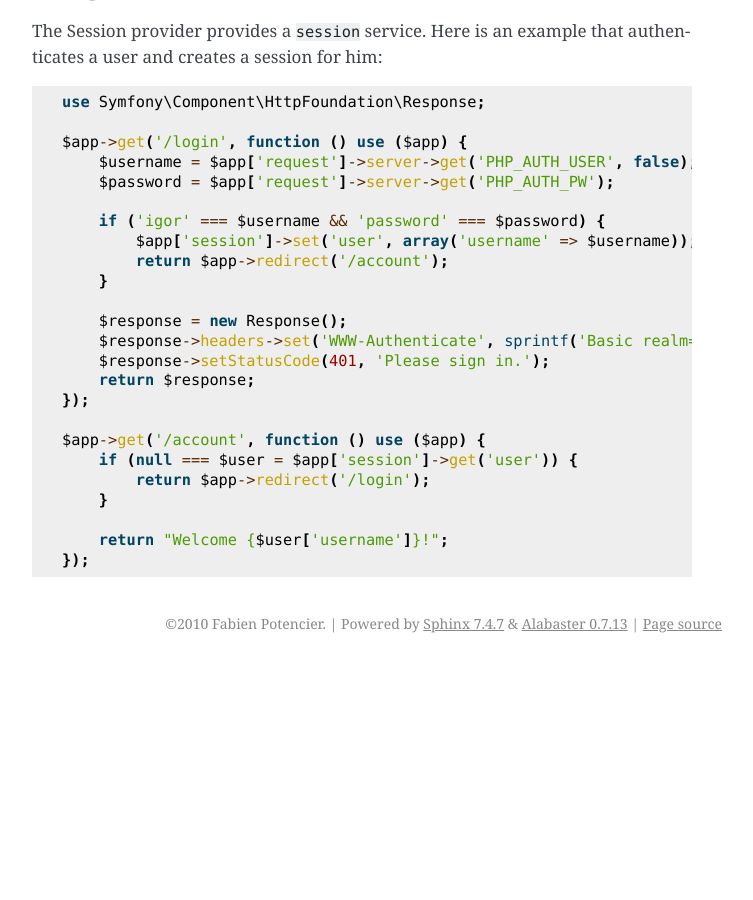
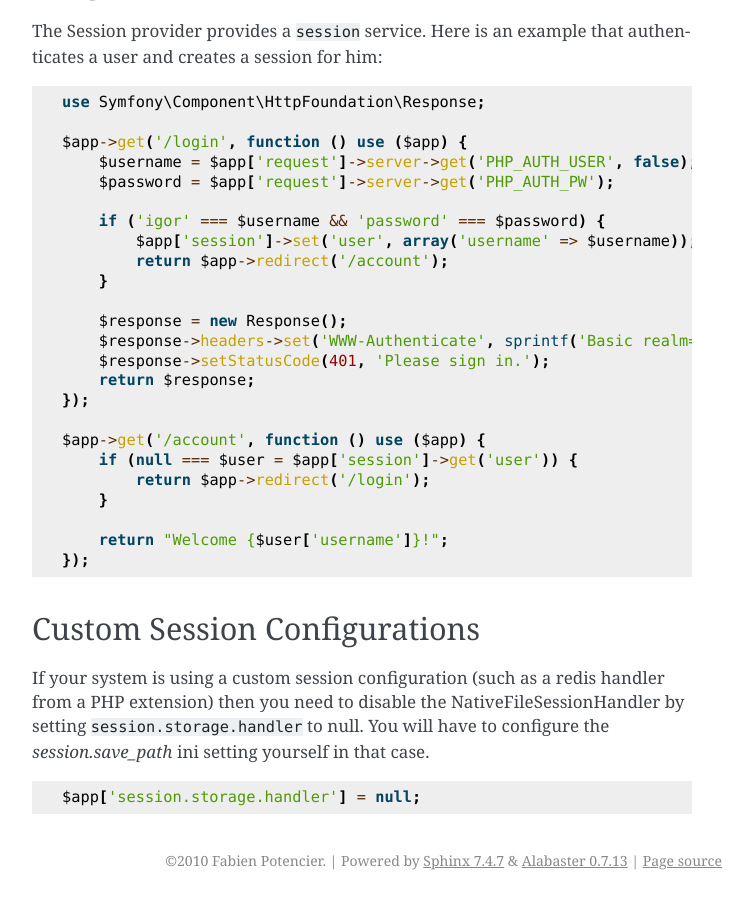
Before and after one commit to silexphp/Silex, a Sphinx documentation site: the page built from doc/providers/session.rst, in a window 1280 px wide and 900 px high, scrolled down 1076 px. Shown: the whole window, without its empty margins (388-1141 px from the left). Built offline with Sphinx 7.4.7, drawn with Linux system fonts in a browser that asks for light colours; pages that are not in the unit, such as notebooks, are missing from menus; before the commit the page ends 1739 px from its top, so only the background shows below that; some of the changed text lies outside the part shown.

Commit message:
Thanks to igorw in #silex-php, we were able to get our redis sessions working in Silex. At his request, I'm updating the docs to indicate what he came up with.

```diff
--- a/doc/providers/session.rst
+++ b/doc/providers/session.rst
@@ -83,3 +83,13 @@
 
         return "Welcome {$user['username']}!";
     });
+
+
+Custom Session Configurations
+-----------
+
+If your system is using a custom session configuration (such as a redis handler from a PHP extension) then you need to disable the NativeFileSessionHandler by setting ``session.storage.handler`` to null. You will have to configure the `session.save_path` ini setting yourself in that case.
+
+.. code-block:: php
+
+    $app['session.storage.handler'] = null;
```
